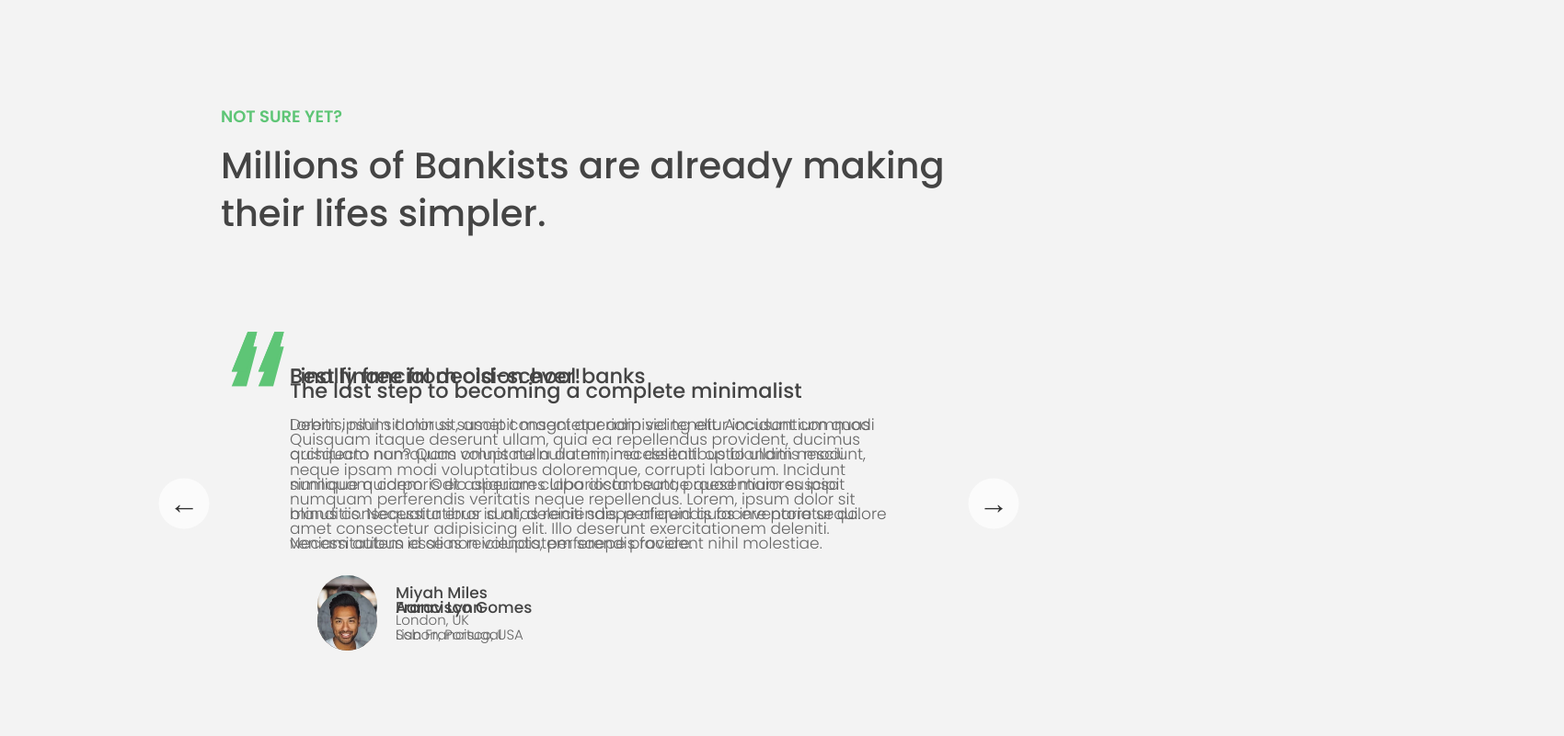
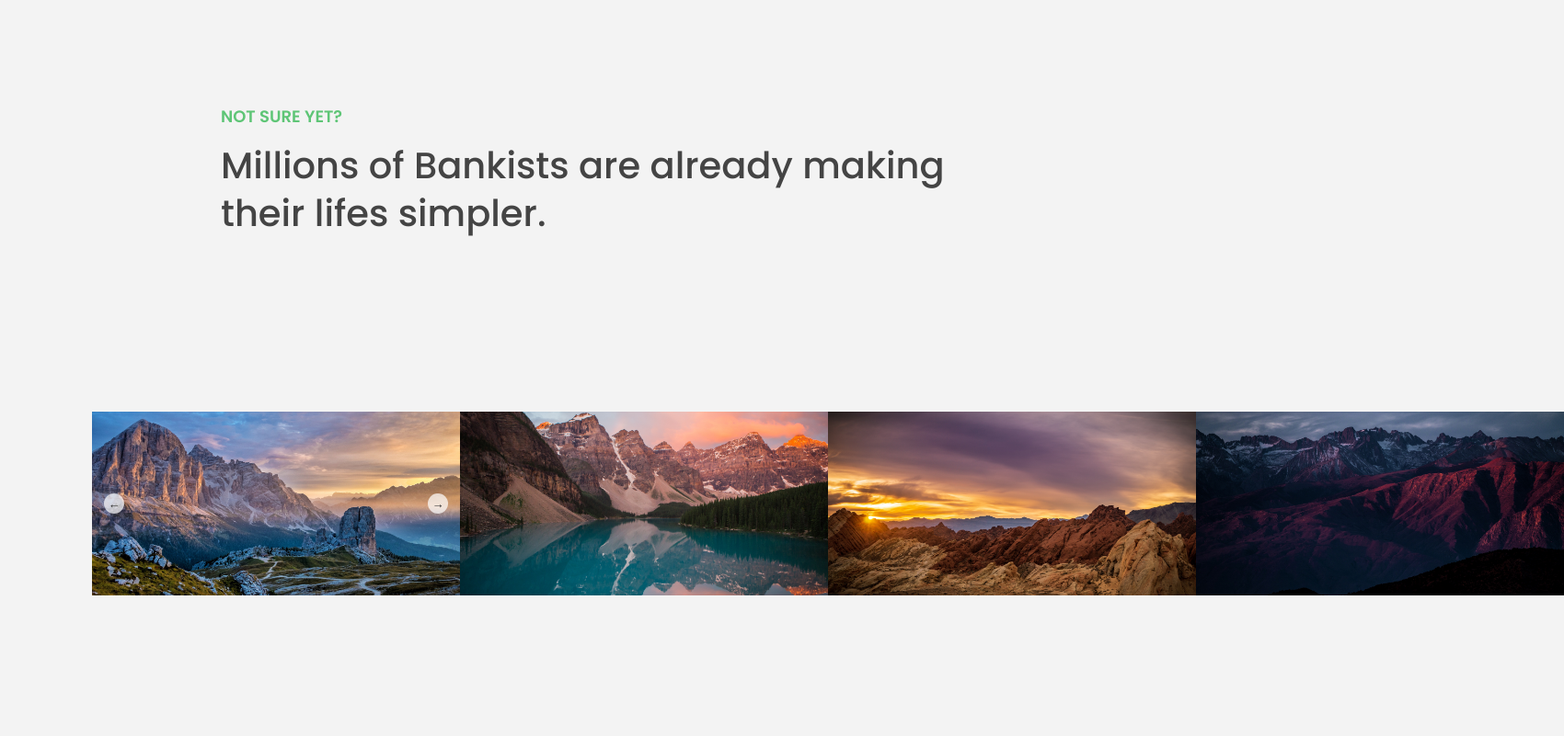
Before and after one commit to Muratozbk/13-Bankist-Website-DOM, a plain HTML site: page index.html in a window 1280 px wide. Shown: the part 3248-4049 px from the top of the page at 92% size, 1700 px wide, since content can reach past the window. Drawn offline with Linux system fonts and the light colour scheme.

Commit message:
slides commit

```diff
--- a/index.html
+++ b/index.html
@@ -13,6 +13,30 @@
 </head>
 
 <body>
+  <!-- <div class="card-container">
+    <div class="card show">This is the first card</div>
+    <div class="card">This is a card</div>
+    <div class="card">This is a card</div>
+    <div class="card">This is a card</div>
+    <div class="card">This is a card</div>
+    <div class="card">This is a card</div>
+    <div class="card">This is a card</div>
+    <div class="card">This is a card</div>
+    <div class="card">This is a card</div>
+    <div class="card">This is a card</div>
+    <div class="card">This is a card</div>
+    <div class="card">This is a card</div>
+    <div class="card">This is a card</div>
+    <div class="card">This is a card</div>
+    <div class="card">This is a card</div>
+    <div class="card">This is a card</div>
+    <div class="card">This is a card</div>
+    <div class="card">This is a card</div>
+    <div class="card">This is a card</div>
+    <div class="card">This is the last card</div>
+  </div>
+ -->
+  <!-- // -->
   <header class="header">
     <nav class="nav">
       <img src="img/logo.png" alt="Bankist logo" designer="john" data-version-number="3.0" class="nav__logo"
@@ -185,7 +209,7 @@
     </div>
 
     <div class="slider">
-      <div class="slide slide--1">
+      <!-- <div class="slide slide--1">
         <div class="testimonial">
           <h5 class="testimonial__header">Best financial decision ever!</h5>
           <blockquote class="testimonial__text">
@@ -243,12 +267,13 @@
             <p class="testimonial__location">Lisbon, Portugal</p>
           </address>
         </div>
-      </div>
+      </div> -->
 
-      <!-- <div class="slide"><img src="img/img-1.jpg" alt="Photo 1" /></div>
-        <div class="slide"><img src="img/img-2.jpg" alt="Photo 2" /></div>
-        <div class="slide"><img src="img/img-3.jpg" alt="Photo 3" /></div>
-        <div class="slide"><img src="img/img-4.jpg" alt="Photo 4" /></div> -->
+      <div class="slide"><img src="img/img-1.jpg" alt="Photo 1" /></div>
+      <div class="slide"><img src="img/img-2.jpg" alt="Photo 2" /></div>
+      <div class="slide"><img src="img/img-3.jpg" alt="Photo 3" /></div>
+      <div class="slide"><img src="img/img-4.jpg" alt="Photo 4" /></div>
+
       <button class="slider__btn slider__btn--left">&larr;</button>
       <button class="slider__btn slider__btn--right">&rarr;</button>
       <div class="dots"></div>
--- a/script.js
+++ b/script.js
@@ -67,12 +67,12 @@
 document.querySelector('.nav__links').addEventListener
   ('click', function (e) {
     e.preventDefault();
-    console.log(e.target);
+    // console.log(e.target);
 
     //Matching strtegy
     if (e.target.classList.contains('nav__link')) {
       const id = e.target.getAttribute('href');
-      console.log(id);
+      // console.log(id);
       document.querySelector(id)
         .scrollIntoView({ behavior: 'smooth' })
     }
@@ -147,12 +147,6 @@
 //     console.log(entry)
 //   })
 // };
-
-// const obsOptions = {
-//   root: null,
-//   threshold: [0, 0.2],
-// };
-
 // const observer =
 //   new IntersectionObserver(obsCallback, obsOptions);
 // observer.observe(section1);
@@ -176,13 +170,14 @@
   });
 headerObserver.observe(header);
 
+
 //// Reveal Sections Scrolling
+
 const allSections = document.querySelectorAll('.section');
 
 const revealSection = function (entries, observer) {
   const [entry] = entries;
   // console.log(entry);
-
   if (!entry.isIntersecting) return;
   entry.target.classList.remove('section--hidden');
   observer.unobserve(entry.target);
@@ -195,10 +190,12 @@
 
 allSections.forEach(function (section) {
   sectionObserver.observe(section);
-  section.classList.add('section--hidden');
+  // section.classList.add('section--hidden'); ??? for now
 });
+
+
 //////////////
-/// Lazy Loading Images
+////////// Lazy Loading Images--
 const imgTarget = document.querySelectorAll('img[data-src]');
 console.log(imgTarget);
 
@@ -222,6 +219,82 @@
 });
 
 imgTarget.forEach(img => imgObserver.observe(img));
+
+
+/////
+//// Slider Component
+
+const slides = document.querySelectorAll('.slide');
+const btnLeft = document.querySelector('.slider__btn--left');
+const btnRight = document.querySelector('.slider__btn--right');
+
+let curSlide = 0;
+const maxSlide = slides.length;
+
+const slider = document.querySelector('.slider');
+slider.style.transform = 'scale(0.4) translateX(-850px)';
+slider.style.overflow = 'visible';
+
+slides.forEach((s, i) =>
+  s.style.transform = `translateX(${100 * i}%)`)
+// 0%, 100%, 200%, 300%
+
+const goToSlide = function (slide) {
+  slides.forEach((s, i) =>
+    s.style.transform =
+    `translateX(${100 * (i - slide)}%)`)
+};
+//Next Slide
+btnRight.addEventListener('click', function () {
+  if (curSlide === maxSlide - 1) {
+    curSlide = 0;
+  } else {
+    curSlide++;
+  }
+
+  goToSlide(curSlide);
+});
+
+
+////
+// const cards = document.querySelectorAll('.card');
+
+// const observer = new IntersectionObserver(entries => {
+//   entries.forEach(entry => {
+//     entry.target.classList.toggle('show', entry.isIntersecting)
+//     // if (entry.isIntersecting) observer.unobserve(entry.target);
+//   })
+//   console.log(entries)
+// }, {
+//   threshold: .5,
+//   // root:null  ,
+//   // rootMargin: '-100px'
+// });
+
+// const lastCardObserver = new IntersectionObserver(entries => {
+//   const lastCard = entries[0]
+//   if (!lastCard.isIntersecting) return;
+//   loadNewCards()
+//   lastCardObserver.unobserve(lastCard.target)
+//   lastCardObserver.observe(document.querySelector('.card:last-child'))
+// }, { rootMargin: '100px' })
+
+// lastCardObserver.observe(document.querySelector('.card:last-child'))
+
+// cards.forEach(card => {
+//   observer.observe(card)
+// });
+// const cardContainer = document.querySelector('.card-container')
+
+// function loadNewCards() {
+//   for (let i = 0; i < 10; i++) {
+//     const card = document.createElement('div');
+//     card.textContent = 'New Card';
+//     card.classList.add('card')
+//     observer.observe(card)
+//     cardContainer.append(card)
+//   }
+// }
 
 
 
```
Also changed, not shown: style.css (+23 -0 lines).
